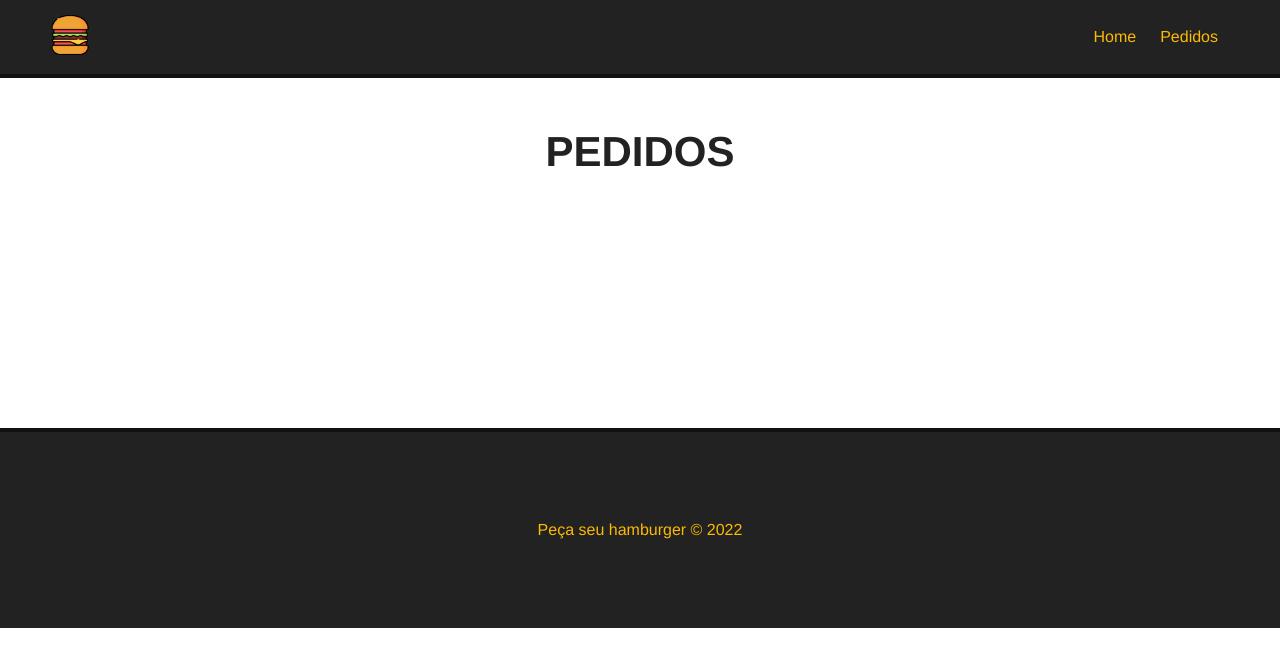
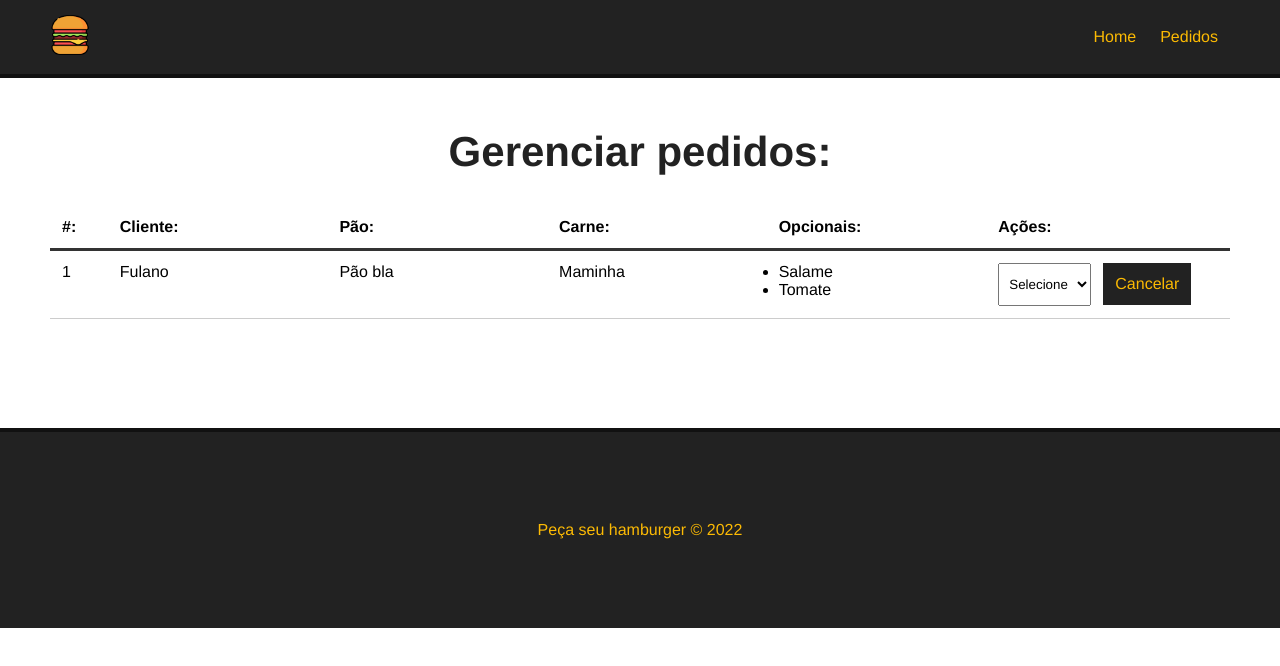
Before and after one commit to LeonardoScherer/curso_vuejs3, a Vue app in the folder proj_pedir_hamburger/: page /pedidos in a window 1280 px wide. Shown: the top 666 px of the page. Built offline with nearby package versions, Linux system fonts and the light colour scheme.

Commit message:
Criando a tela de pedidos (Dashboard)

```diff
--- /dev/null
+++ b/proj_pedir_hamburger/src/components/Dashboard.vue
@@ -0,0 +1,99 @@
+<template>
+    <div id="burger-table">
+        <div>
+            <div id="burger-table-heading">
+                <div class="order-id">#:</div>
+                <div>Cliente:</div>
+                <div>Pão:</div>
+                <div>Carne:</div>
+                <div>Opcionais:</div>
+                <div>Ações:</div>
+            </div>
+        </div>
+        <div id="burger-table-rows">
+            <div class="burger-table-rows">
+                <div class="order-number">1</div>
+                <div>Fulano</div>
+                <div>Pão bla</div>
+                <div>Maminha</div>
+                <div>
+                    <ul>
+                        <li>Salame</li>
+                        <li>Tomate</li>
+                    </ul>
+                </div>
+                <div>
+                    <select name="status" id="status">
+                        <option value="">Selecione</option>
+                    </select>
+                    <button class="delete-btn">Cancelar</button>
+                </div>
+            </div>
+        </div>
+    </div>
+</template>
+
+<script>
+export default {
+    name: 'Dashboard'
+}
+</script>
+
+<style scoped>
+
+    #burger-table {
+        max-width: 1200px;
+        margin: 0 auto;
+    }
+
+    #burger-table-heading,
+    #burger-table-rows,
+    .burger-table-rows {
+        display: flex;
+        flex-wrap: wrap;
+    }
+
+    #burger-table-heading {
+        font-weight: bold;
+        padding: 12px;
+        border-bottom: 3px solid #333;
+    }
+
+    #burger-table-heading div,
+    .burger-table-rows div {
+        width: 19%;
+    }
+
+    .burger-table-rows {
+        width: 100%;
+        padding: 12px;
+        border-bottom: 1px solid #CCC;
+    }
+
+    #burger-table-heading .order-id,
+    .burger-table-rows .order-number {
+        width: 5%;
+    }
+
+    select {
+        padding: 12px 6px;
+        margin-right: 12px;
+    }
+
+    .delete-btn {
+        background-color: #222;
+        color: #FCBA03;
+        border: 2px solid #222;
+        padding: 10px;
+        font-size: 16px;
+        margin: 0 auto;
+        cursor: pointer;
+        transition: .5s;
+    }
+
+    .delete-btn:hover {
+        background-color: transparent;
+        color: #222;
+    }
+
+</style>
--- a/proj_pedir_hamburger/src/views/PedidosView.vue
+++ b/proj_pedir_hamburger/src/views/PedidosView.vue
@@ -1,5 +1,14 @@
 <template>
   <div class="main-container">
-    <h1>PEDIDOS</h1>
+    <h1>Gerenciar pedidos:</h1>
+    <Dashboard />
   </div>
 </template>
+
+<script>
+import Dashboard from '@/components/Dashboard.vue'
+export default {
+  components: { Dashboard },
+  name: 'Pedidos'
+}
+</script>
```
